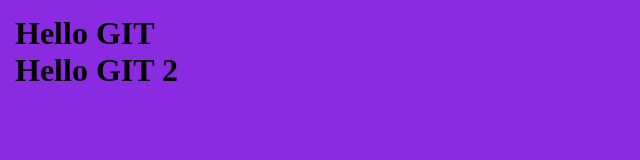
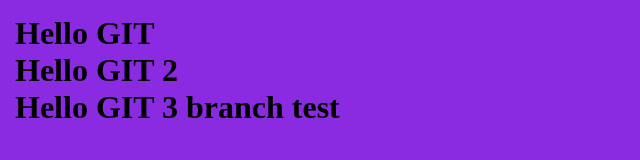
Before and after one commit to FilipShkered/L_21_GIT, a plain HTML site: page index.html in a window 1280 px wide. Shown: the whole page, without its empty margins (0-640 px from the left). Drawn offline with Linux system fonts and the light colour scheme.

Commit message:
add branch test

```diff
--- a/index.html
+++ b/index.html
@@ -11,5 +11,7 @@
     <h1>Hello GIT</h1>
 
     <h1>Hello GIT 2</h1>
+
+    <h1>Hello GIT 3 branch test</h1>
 </body>
 </html>
```
